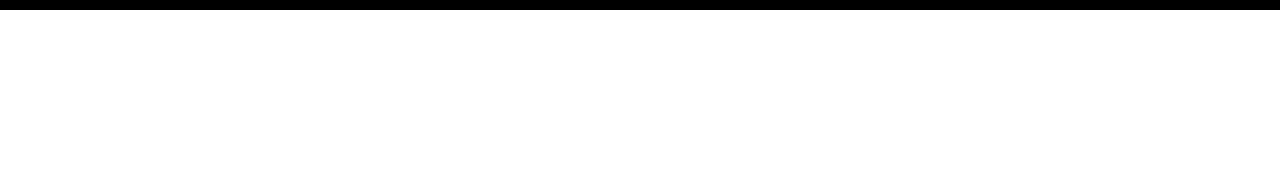
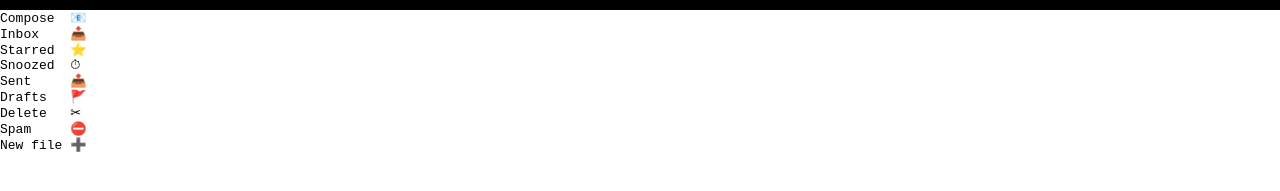
Before and after one commit to Kanat-hub/mid-project-2-web-, a plain HTML site: page index.html in a window 1280 px wide. Shown: the part 35-226 px from the top of the page. Drawn offline with Linux system fonts and the light colour scheme.

Commit message:
Update index.html

```diff
--- a/index.html
+++ b/index.html
@@ -37,7 +37,24 @@
         </div>
     </div>
 </header>
+<nav>
+	<div class="menu">
+		<pre>Compose  📧</pre>
+		<pre>Inbox    📥</pre>
+		<pre>Starred  ⭐</pre>
+		<pre>Snoozed  ⏱</pre>
+		<pre>Sent     📤</pre>
+		<pre>Drafts   🚩</pre>
+		<pre>Delete   ✂</pre>
+		<pre>Spam     ⛔</pre>
+		<pre>New file ➕</pre>
+	</div>
+	<div class="news">
+
+	</div>
+</nav>
 <body>
+
 
 </body>
 </html>
```
